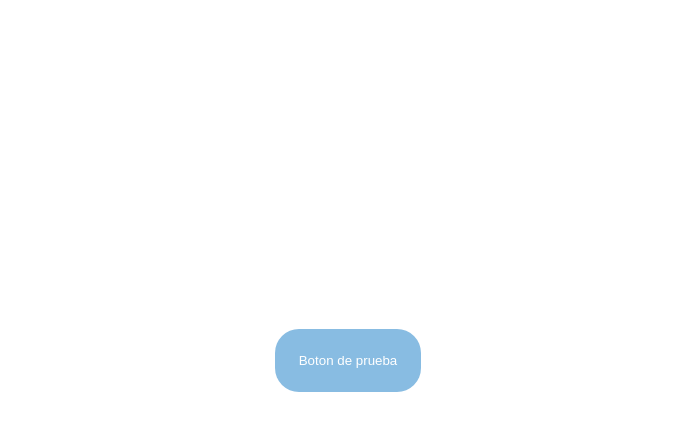
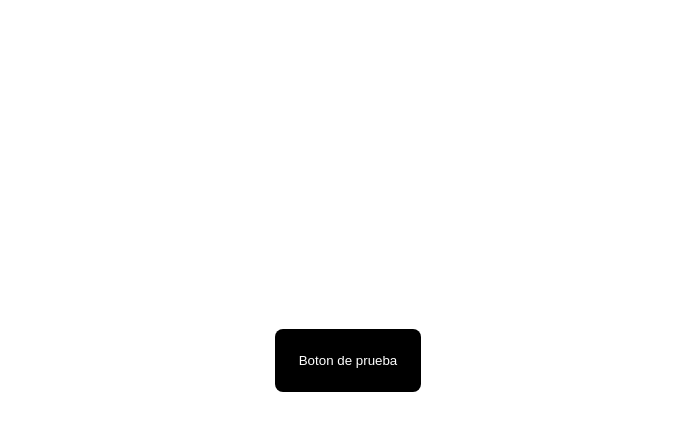
Before and after one commit to agustin-f/tokens-zeroheight, a plain HTML site: page index.html in a window 1280 px wide. Shown: the part 244-674 px from the top of the page, without its empty margins (292-988 px from the left). Drawn offline with Linux system fonts and the light colour scheme.

Commit message:
actualizo vaores de tokens radio y bg color para ver cambios en deploy

```diff
--- a/styles.css
+++ b/styles.css
@@ -21,8 +21,8 @@ h1 {
 }
 .button {
   padding: var(--spacing-xl);
-  border-radius: var(--border-radius-xl);
-  background-color: var(--alias-500);
+  border-radius: var(--border-radius-m);
+  background-color: var(--alias-200);
   color: var(--acentos);
   border: none;
   cursor: pointer;
```
